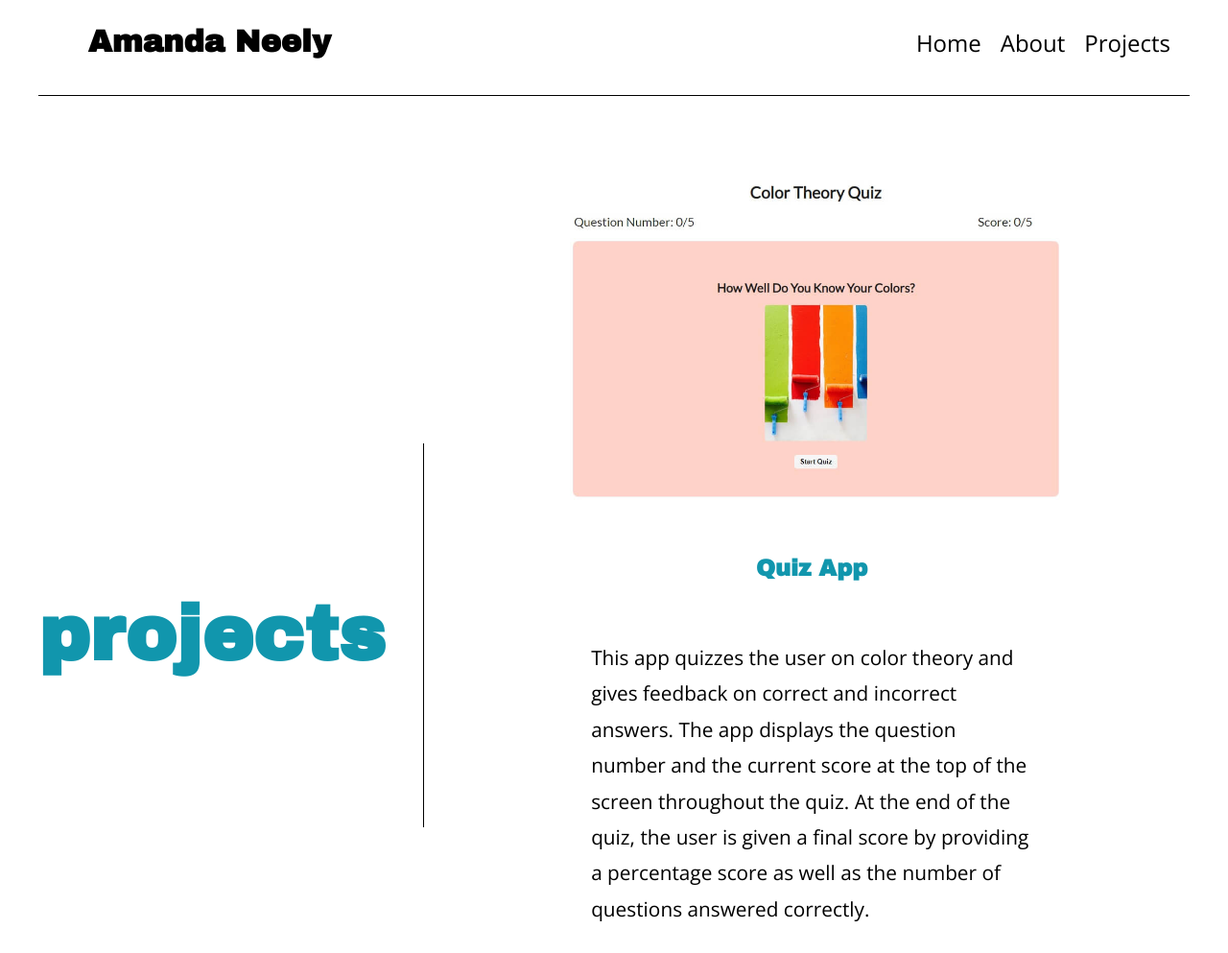
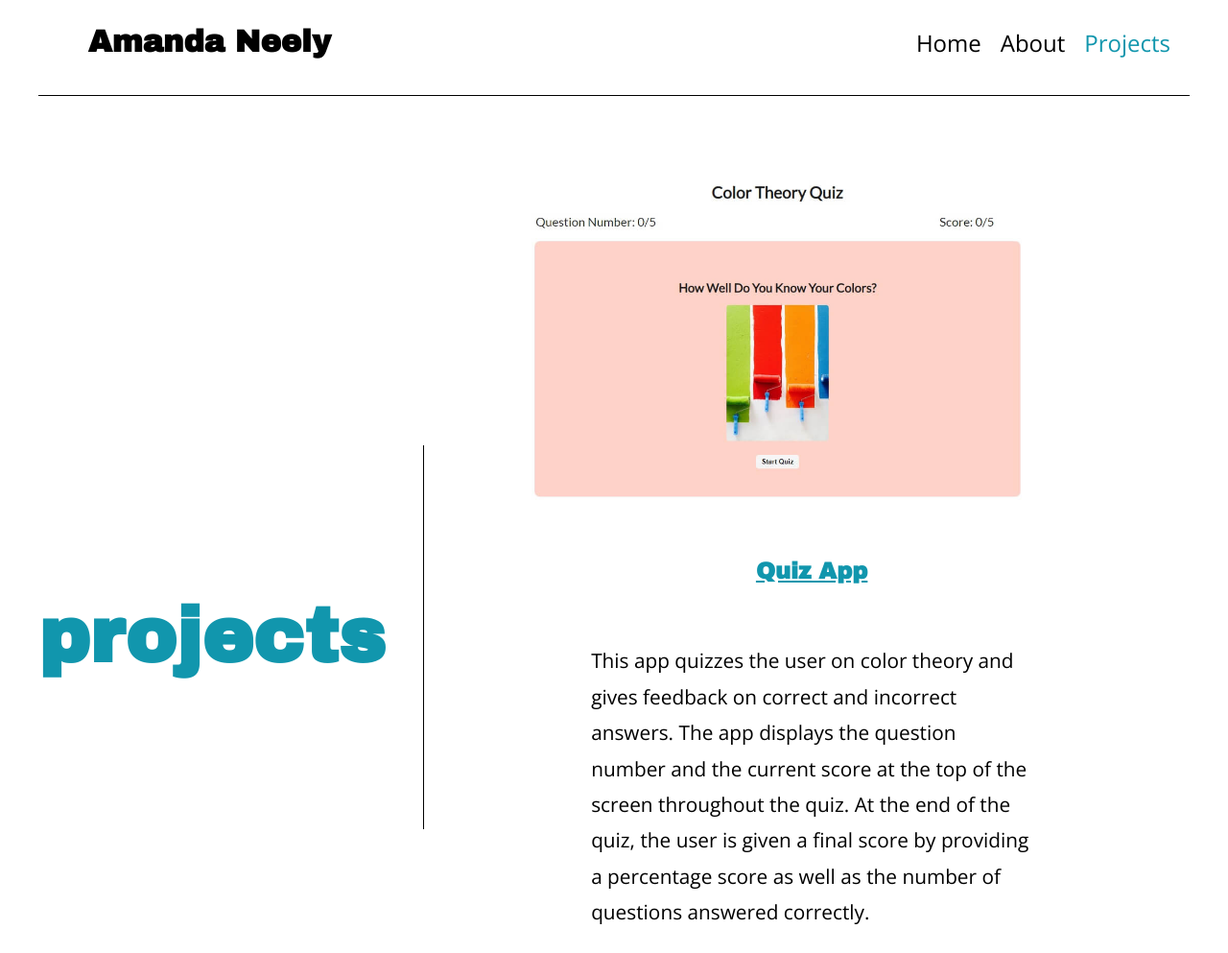
Before and after one commit to neelyab/amanda-portfolio, a plain HTML site: page projects/index.html in a window 1280 px wide. Shown: the top 993 px of the page at 96% size. Drawn offline with nearby package versions, Linux system fonts and the light colour scheme.

Commit message:
added styling to current page li and links to project

```diff
--- a/main.css
+++ b/main.css
@@ -11,10 +11,16 @@ h1, h2 {
     font-family: 'Archivo Black', sans-serif;
     color: #1196AD;
 }
+a {
+    color:#1196AD;
+}
 /* ------HEADER-------*/
 header {
     max-width: 1200px;
    margin: 0 auto;
+}
+li .current-page {
+    color: #1196AD;
 }
 nav ul {
     display: flex;
@@ -85,16 +91,7 @@ main {
     color:#534E4D;
 }
 
-/*
-button:hover {
- background-color: #1196AD;
- border: 1px solid white;
- color: white;
- cursor: pointer;
-}
-button a:hover {
-    color: white;
-} */
+
 /*----------FOOTER -------*/
 footer {
     display: flex;
--- a/projects/index.html
+++ b/projects/index.html
@@ -16,15 +16,15 @@
             <li class="name"><a href="../index.html">Amanda Neely</a></li>
             <li><a href="../index.html">Home</a></li>
             <li><a href ="../about/index.html">About</a></li>
-            <li><a href="#">Projects</a></li>
+            <li><a href="#"><span class="current-page">Projects</span></a></li>
         </ul>
         </nav>
     </header>
     <main class="projects-page">
         <div class="title"><h1>projects</h1></div>
             <section class="projects" id="quiz-app">
-                    <img src="../img/quiz-app.jpg" alt="quiz app screenshot" id="quiz-app-screen"/>
-                    <h2>Quiz App</h2>
+                    <a href ="https://neelyab.github.io/quiz-app/" target="_blank"><img src="../img/quiz-app.jpg" alt="quiz app screenshot" id="quiz-app-screen"/></a>
+                    <h2><a href="https://neelyab.github.io/quiz-app/" target="_blank">Quiz App</a></h2>
                     <p>This app quizzes the user on color theory and gives feedback on correct and incorrect answers.
                         The app displays the question number and the current score at the top of the screen throughout the quiz. At the end of the quiz, the user is given a final score
                         by providing a percentage score as well as the number of questions answered correctly.</p>
```
Also changed, not shown: about/index.html (+1 -1 lines), index.html (+1 -1 lines).
